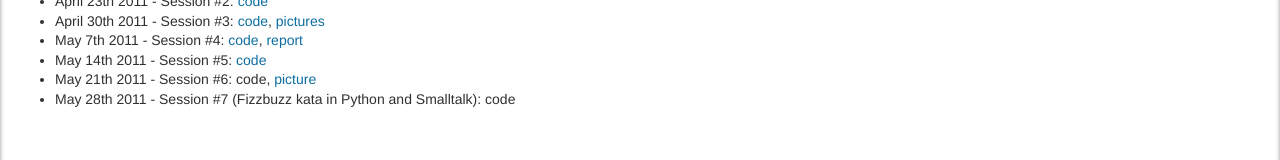
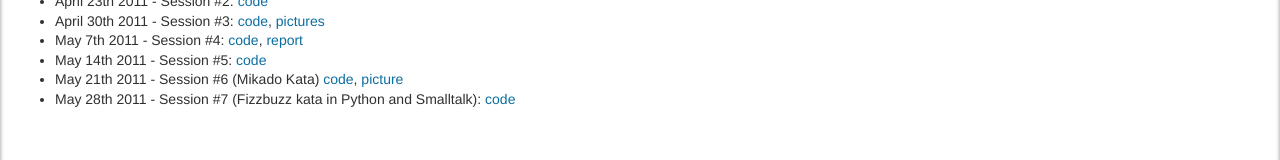
Before and after one commit to HaNoiCodingDojo/hanoicodingdojo.github.com, a plain HTML site: page index.html in a window 1280 px wide. Shown: the part 518-678 px from the top of the page. Drawn offline with Linux system fonts and the light colour scheme.

Commit message:
Update for next session

```diff
--- a/index.html
+++ b/index.html
@@ -84,9 +84,11 @@ Nội. <a href="http://wikimapia.org/131037/vi/Vi%E1%BB%87n-Tin-h%E1%BB%8Dc-Ph%C
 <a href="http://blog.hanoilug.org/?p=124">report</a></li>
 <li>May 14th 2011 - Session #5:
 <a href="https://github.com/HaNoiCodingDojo/HNCDSession5">code</a></li>
-<li>May 21th 2011 - Session #6: code,
+<li>May 21th 2011 - Session #6 (Mikado Kata)
+<a href="https://github.com/HaNoiCodingDojo/HNCDSession6">code</a>,
 <a href="http://www.flickr.com/photos/sergestinckwich/5753566224/">picture</a></li>
-<li>May 28th 2011 - Session #7 (Fizzbuzz kata in Python and Smalltalk): code</li>
+<li>May 28th 2011 - Session #7 (Fizzbuzz kata in Python and Smalltalk):
+<a href="https://github.com/HaNoiCodingDojo/HNCDSession7">code</a></li>
 </ul>
 
     </div>
```
Also changed, not shown: 1 other file.
